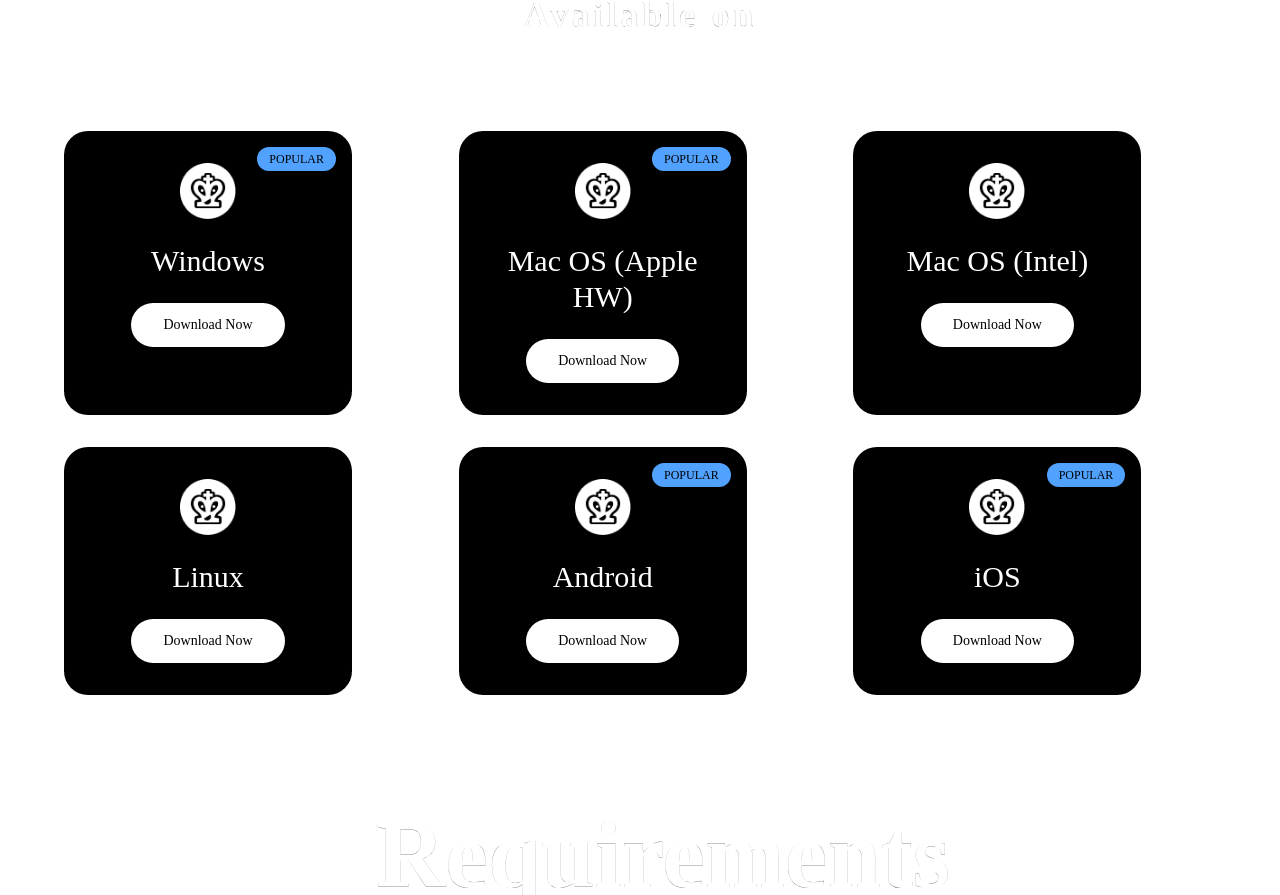
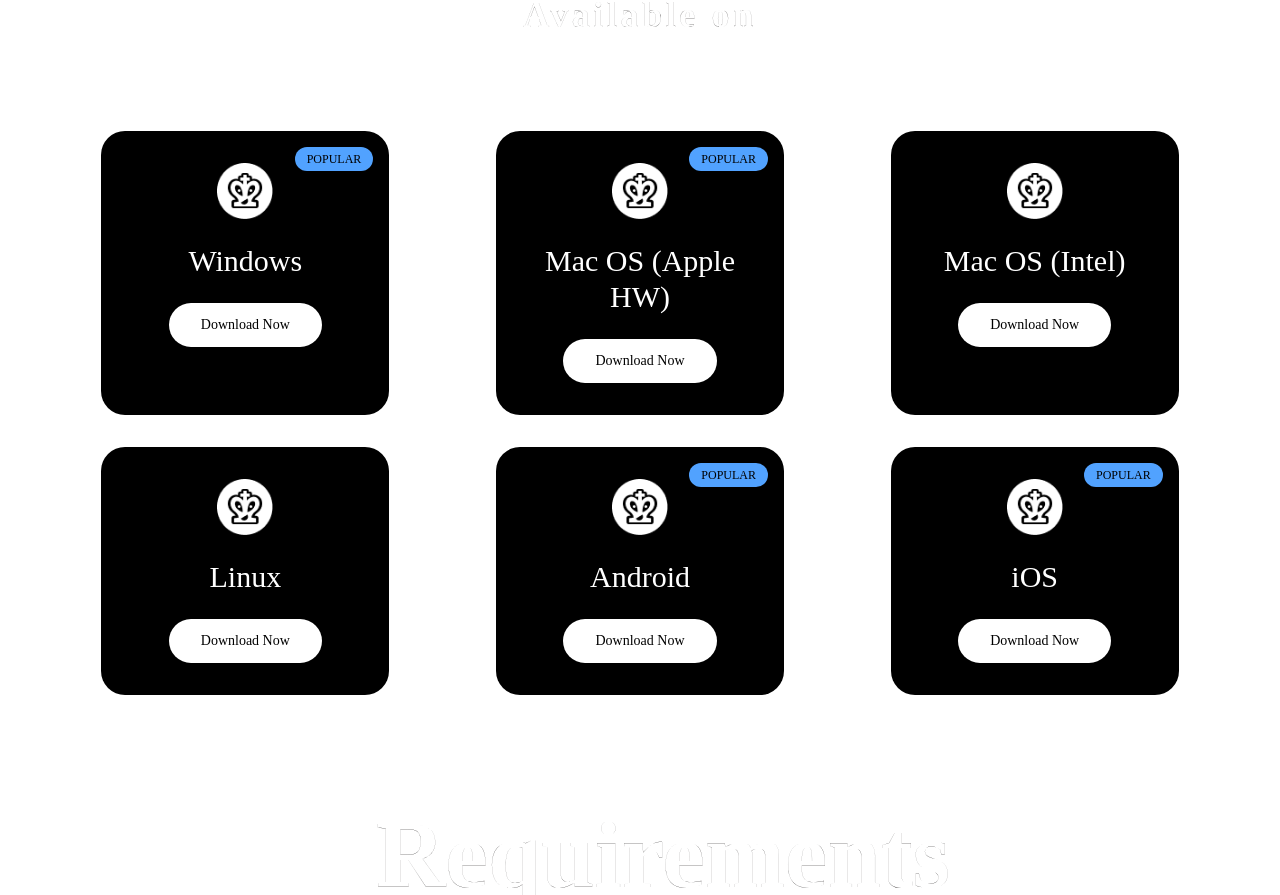
Before and after one commit to a-kashif-ahmed/ForkedMindWebsite, a React (Create React App) app: page /download in a window 1280 px wide. Shown: the part 698-1593 px from the top of the page. Built offline with nearby package versions, Linux system fonts and the light colour scheme; a web font is replaced by a local one.

Commit message:
4.1.1 - Space

```diff
--- a/src/pages/DownloadPage.jsx
+++ b/src/pages/DownloadPage.jsx
@@ -48,13 +48,15 @@
                     </div>
 
                     </section>
-                    <div className="grid grid-cols-1 md:grid-cols-2 lg:grid-cols-3 gap-8 max-w-6xl mx-auto">
+                    <div className="grid grid-cols-1 md:grid-cols-2 lg:grid-cols-3 gap-8 max-w-6xl mx-auto justify-items-center">
+
   <DownloadCard icon={cardlog} popular={true} title="Windows" />
   <DownloadCard icon={cardlog} popular={true} title="Mac OS (Apple HW)" />
   <DownloadCard icon={cardlog} popular={false} title="Mac OS (Intel)" />
   <DownloadCard icon={cardlog} popular={false} title="Linux" />
   <DownloadCard icon={cardlog} popular={true} title="Android" />
   <DownloadCard icon={cardlog} popular={true} title="iOS" />
+
 </div>
         <section className="font-[Passero_One] pt-28 pb-20 px-6 text-center max-w-xl mx-auto">
                 <div className="text-4xl sm:text-6xl md:text-8xl font-black mb-2">
```
Lines whose indentation alone changed are shown as unchanged.
